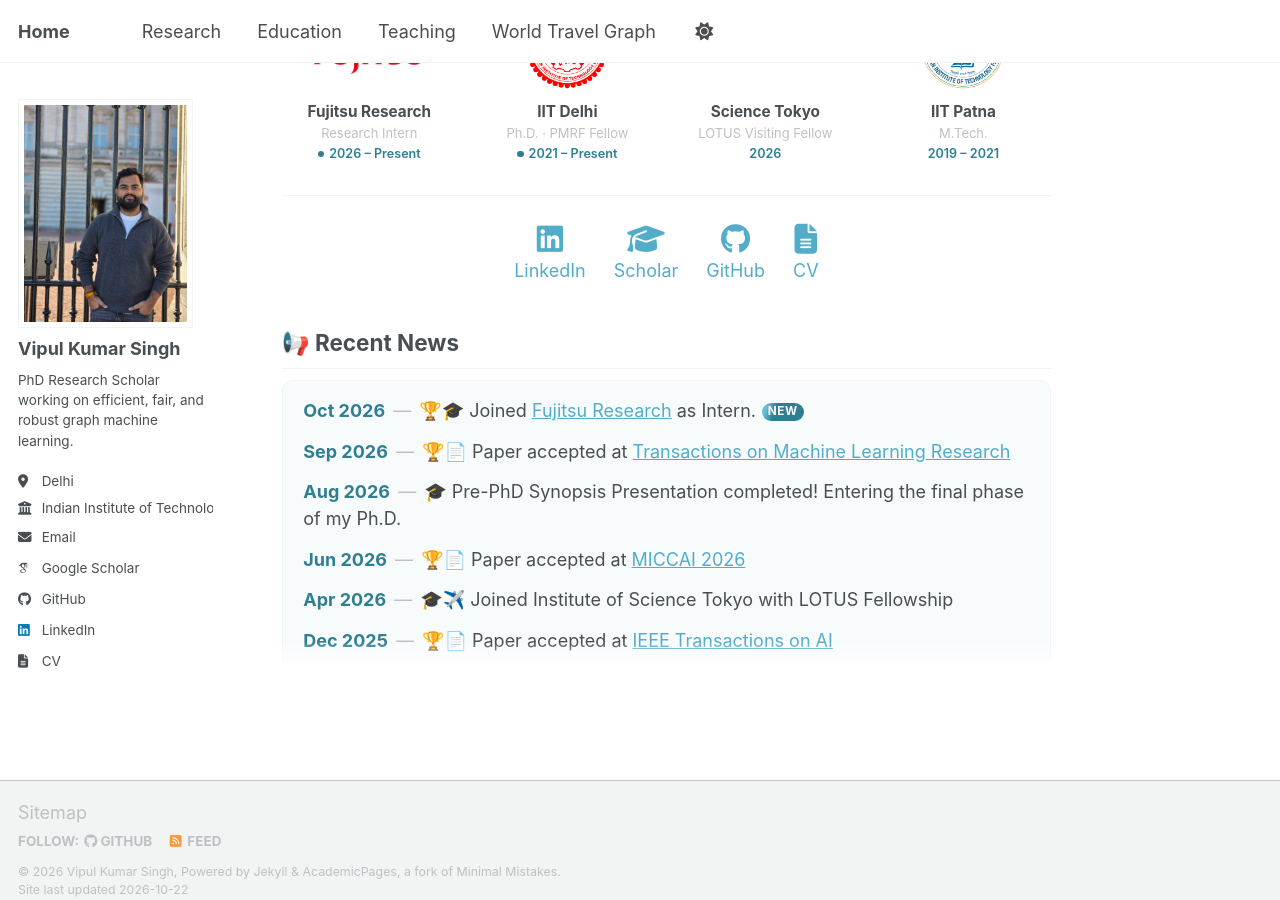
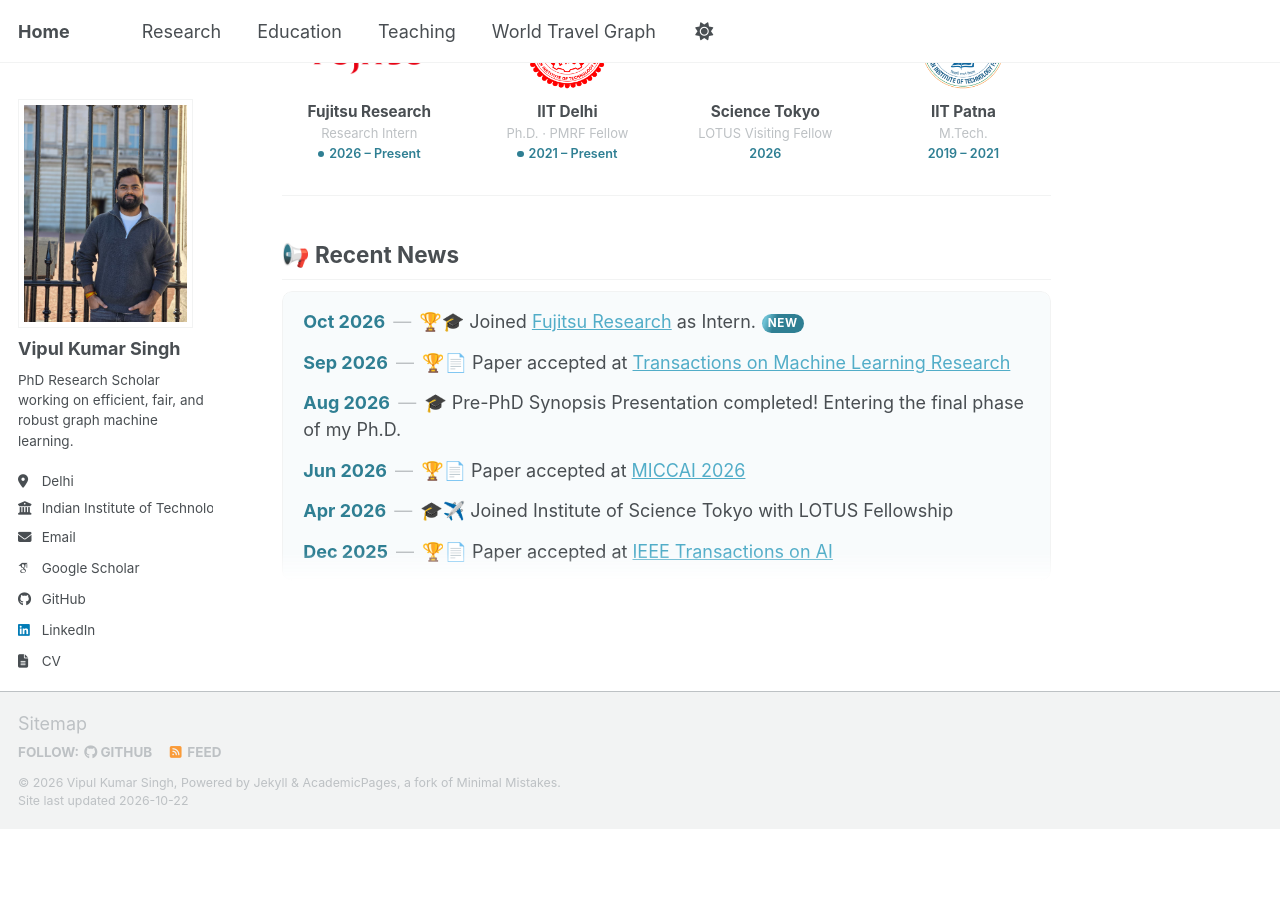
Before and after one commit to shashivipul/shashivipul.github.io, a Jekyll site: the page built from _pages/about.md, in a window 1280 px wide and 900 px high, scrolled down 657 px. Built offline with Jekyll 4.4.1, drawn with Linux system fonts in a browser that asks for light colours; some web fonts are replaced; a script bundle is joined from its source files by our own code; library files that are not in the unit come from our copies; after the commit the page ends 1486 px from its top, so only the background shows below that.

Commit message:
Remove social media links from about page
Removed social media links and CV section from the about page.

```diff
--- a/_pages/about.md
+++ b/_pages/about.md
@@ -58,42 +58,6 @@
     <span class="affil__years">2019 – 2021</span>
   </a>
 </div>
-
-
-
-<div style="display:flex; justify-content:center; gap:28px; flex-wrap:wrap;">
-
-  <a href="https://www.linkedin.com/in/vipulsingh25"
-     target="_blank"
-     style="text-align:center; text-decoration:none;">
-    <i class="fab fa-linkedin" style="font-size:30px;"></i><br>
-    <span>LinkedIn</span>
-  </a>
-
-  <a href="https://scholar.google.com/citations?user=MRJqKywAAAAJ&hl=en"
-     target="_blank"
-     style="text-align:center; text-decoration:none;">
-    <i class="fas fa-graduation-cap" style="font-size:30px;"></i><br>
-    <span>Scholar</span>
-  </a>
-
-  <a href="https://github.com/shashivipul"
-     target="_blank"
-     style="text-align:center; text-decoration:none;">
-    <i class="fab fa-github" style="font-size:30px;"></i><br>
-    <span>GitHub</span>
-  </a>
-
-  <a href="https://drive.google.com/file/d/1WpLTwmIluLPxa7caAgfWQmlg-7Llh8zU/view?usp=share_link"
-     target="_blank"
-     style="text-align:center; text-decoration:none;">
-    <i class="fas fa-file-alt" style="font-size:30px;"></i><br>
-    <span>CV</span>
-  </a>
-
-</div>
-
-
 
 
 ## 📢 Recent News
```
